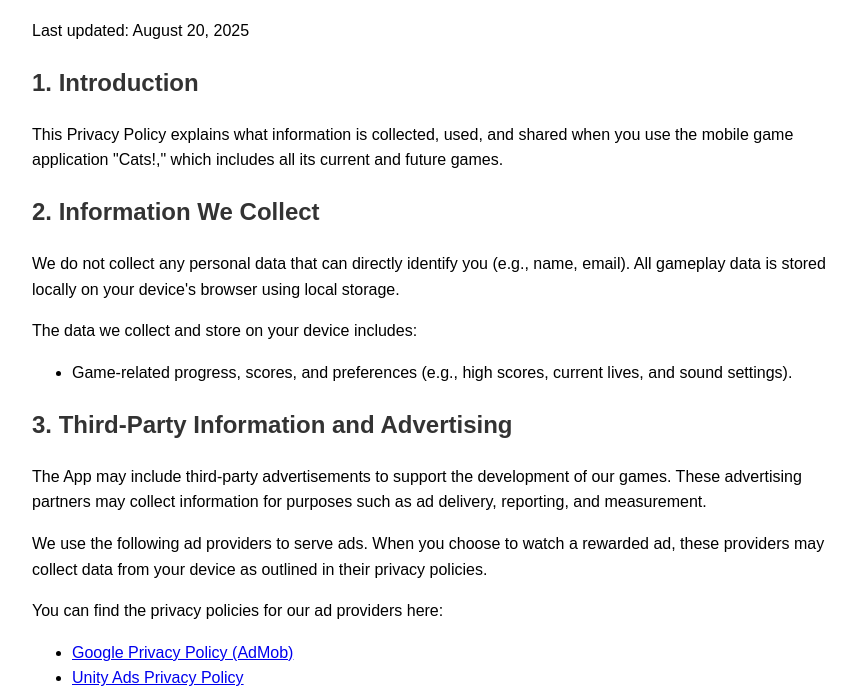
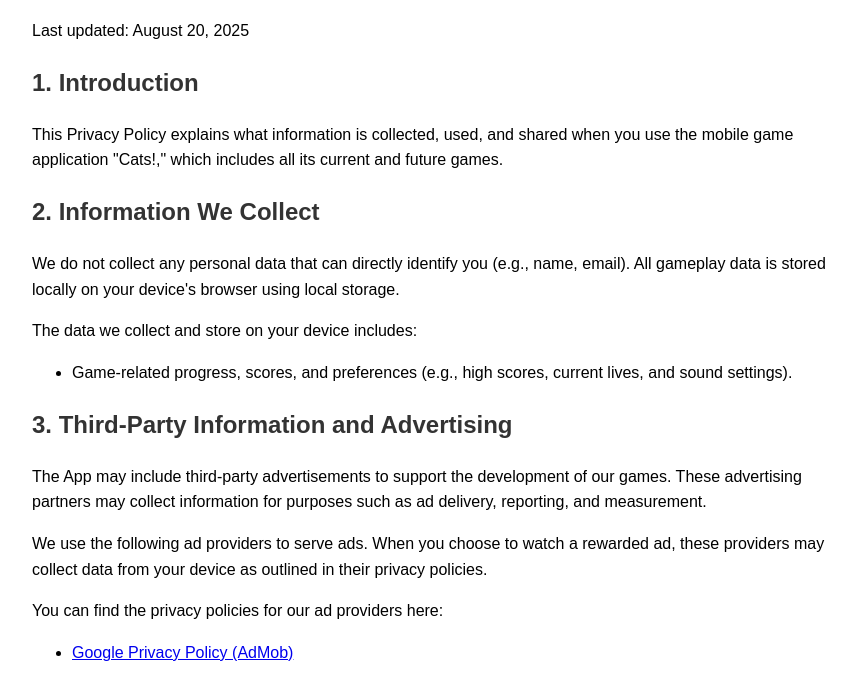
Before and after one commit to rheahime/cats-game, a plain HTML site: page docs/privacy.html in a window 1280 px wide. Shown: the part 96-788 px from the top of the page, without its empty margins (208-1064 px from the left). Drawn offline with Linux system fonts and the light colour scheme.

Commit message:
removed some lines in privacy.html

```diff
--- a/docs/privacy.html
+++ b/docs/privacy.html
@@ -29,8 +29,6 @@
     <p>You can find the privacy policies for our ad providers here:</p>
     <ul>
         <li><a href="https://policies.google.com/privacy">Google Privacy Policy (AdMob)</a></li>
-        <li><a href="https://unity.com/legal/game-player-and-app-user-privacy-policy">Unity Ads Privacy Policy</a></li>
-    </ul>
 
     <h2>4. Children's Privacy</h2>
     <p>The App is not directed to children under the age of 13. We do not knowingly collect personal information from children under 13. If we become aware that a child under 13 has provided us with personal information, we will take steps to delete such information.</p>
@@ -41,4 +39,5 @@
     <h2>6. Contact Us</h2>
     <p>If you have any questions about this Privacy Policy, please contact us at writerrhea@gmail.com.</p>
 </body>
+
 </html>
```
